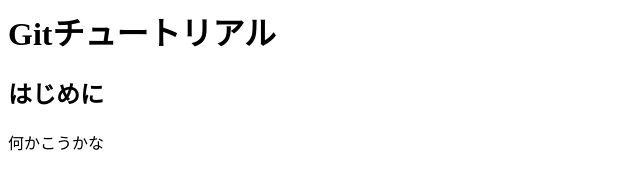
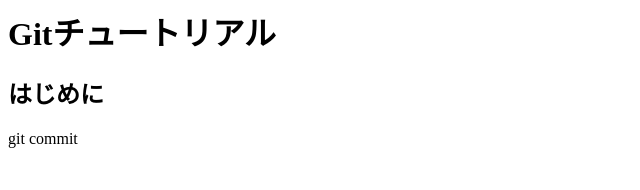
Before and after one commit to Takumaro12/git_tutrial_bak, a plain HTML site: page index.html in a window 1280 px wide. Shown: the full height of the page, 0-640 px from the left. Drawn offline with Linux system fonts and the light colour scheme.

Commit message:
git commit tuiki

```diff
--- a/index.html
+++ b/index.html
@@ -1,3 +1,3 @@
 <h1>Gitチュートリアル</h1>
 <h2>はじめに</h2>
-<p>何かこうかな</p>
+<p>git commit</p>
```
